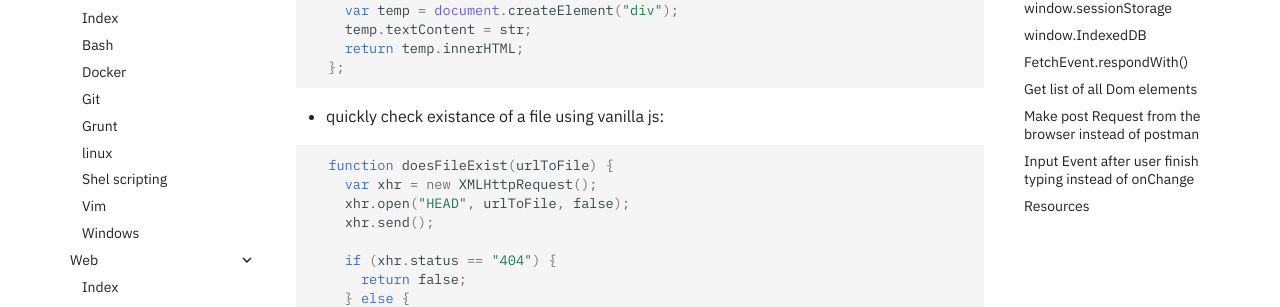
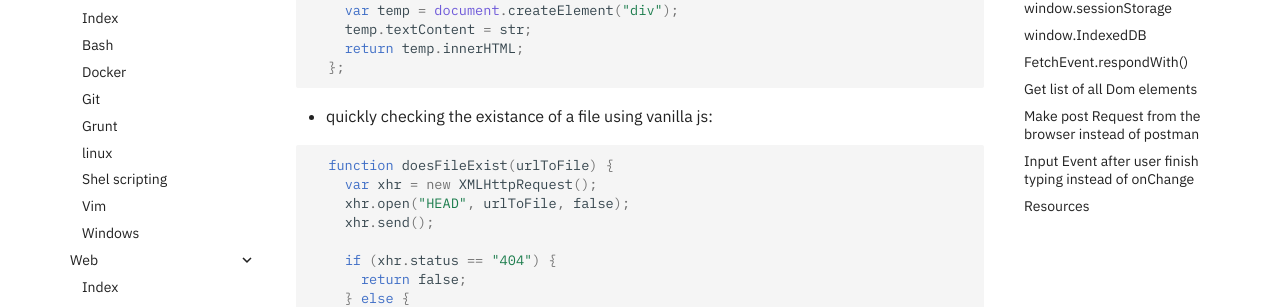
Before and after one commit to lubna-edrees/Activity-log, an MkDocs documentation site: the page built from docs/knowledge-base/general/web/dom.md, in a window 1280 px wide and 900 px high, scrolled down 492 px. Shown: the part 154-461 px from the top of the window. Built offline with MkDocs 1.6.1 and Material for MkDocs 9.7.7, drawn with Linux system fonts in a browser that asks for light colours.

Commit message:
grammer correction

````diff
--- a/docs/knowledge-base/general/web/dom.md
+++ b/docs/knowledge-base/general/web/dom.md
@@ -27,7 +27,7 @@
     };
   ```
 
-* quickly check existance of a file using vanilla js:
+* quickly checking the existance of a file using vanilla js:
 
   ```javascript
     function doesFileExist(urlToFile) {
````
